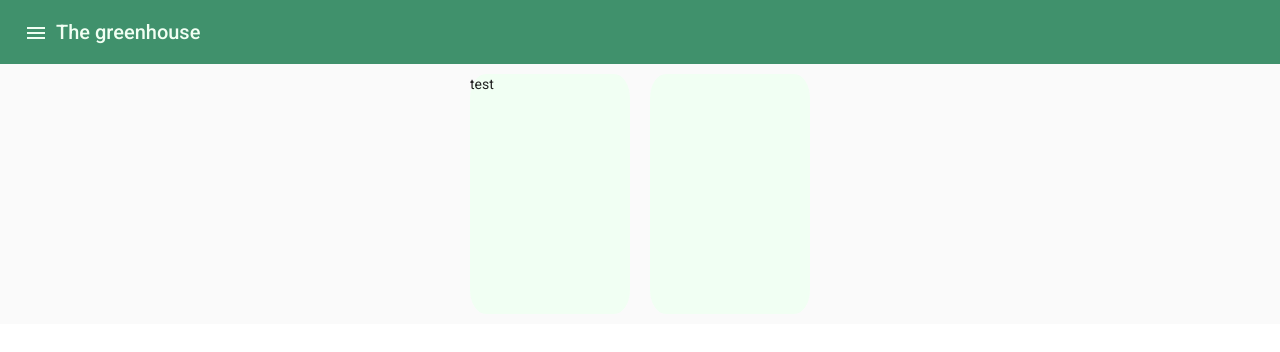
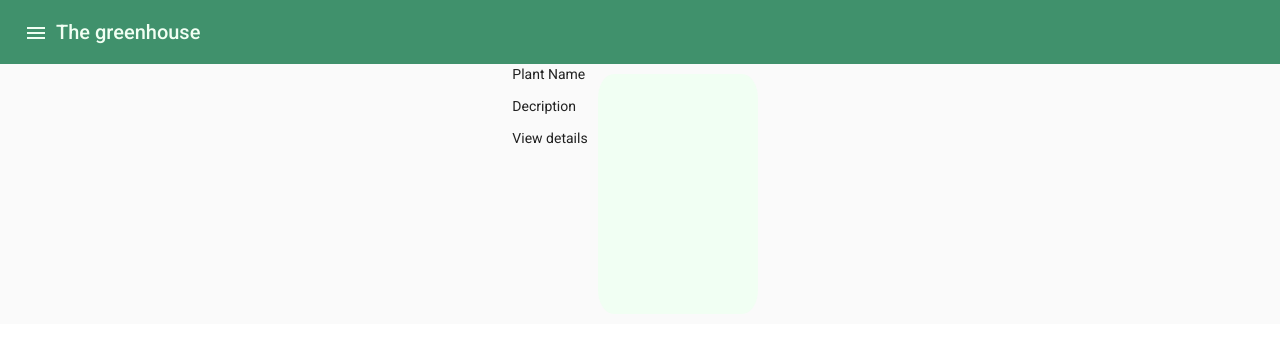
Before and after one commit to Kiralinn/plantApp, an Angular app: page / in a window 1280 px wide. Shown: the top 352 px of the page. Built offline with nearby package versions, Linux system fonts and the light colour scheme.

Commit message:
Plant detail page

```diff
--- a/src/app/main-overview/main-overview.component.html
+++ b/src/app/main-overview/main-overview.component.html
@@ -23,7 +23,11 @@
       </mat-toolbar>
 
       <div class="page-content">
-        <div (click)="openDetailPage()" class="plant-container">test</div>
+        <div class="plant-detail">
+          <p>Plant Name</p>
+          <p>Decription</p>
+          <p>View details</p>
+        </div>
         <div class="plant-container"></div>
       </div>
     </div>
--- a/src/app/plant-detail/plant-detail.component.html
+++ b/src/app/plant-detail/plant-detail.component.html
@@ -1 +1,4 @@
-<p>plant-detail works!</p>
+<div class="plant-detail">
+  <p>Plant Name</p>
+  <p>Decription</p>
+</div>
```
